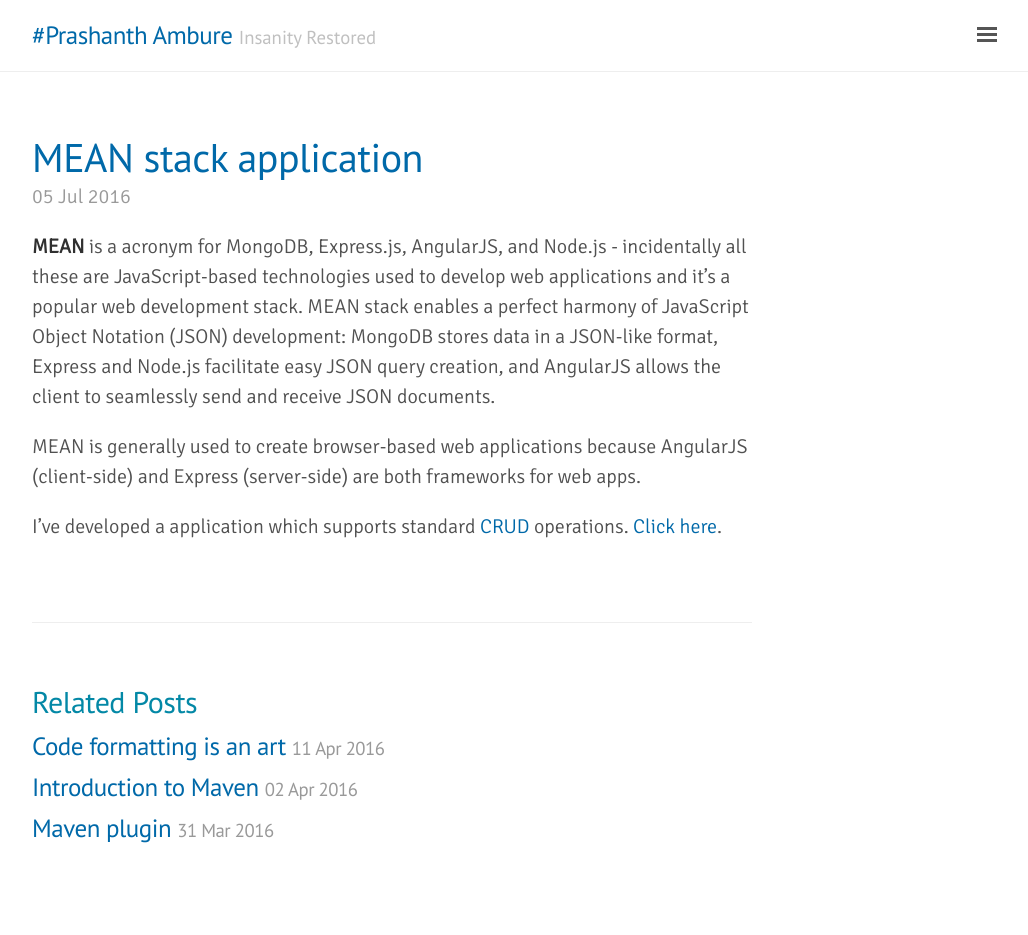
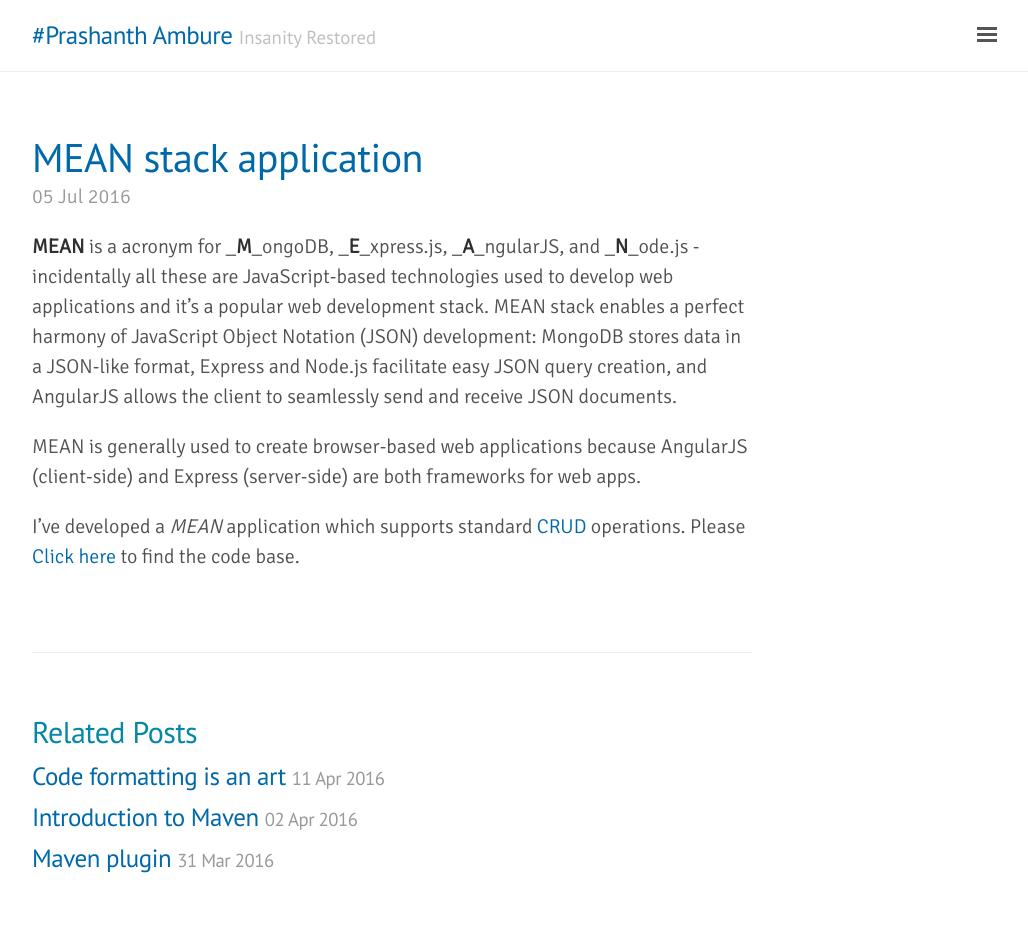
Before and after one commit to PrashanthAmbure/PrashanthAmbure.github.io, a Jekyll site: the page built from _posts/2016-07-05-mean-stack-application.md, in a window 1280 px wide. Shown: the whole page, without its empty margins (248-1276 px from the left). Built offline with Jekyll 4.4.1, drawn with Linux system fonts in a browser that asks for light colours; before the commit the page ends 905 px from its top, so only the background shows below that.

Commit message:
Cosmetic changes applied.

```diff
--- a/_posts/2016-07-05-mean-stack-application.md
+++ b/_posts/2016-07-05-mean-stack-application.md
@@ -3,8 +3,8 @@ layout: post
 title: MEAN stack application
 ---
 
-**MEAN** is a acronym for MongoDB, Express.js, AngularJS, and Node.js - incidentally all these are JavaScript-based technologies used to develop web applications and it's a popular web development stack. MEAN stack enables a perfect harmony of JavaScript Object Notation (JSON) development: MongoDB stores data in a JSON-like format, Express and Node.js facilitate easy JSON query creation, and AngularJS allows the client to seamlessly send and receive JSON documents.
+**MEAN** is a acronym for _**M**_ongoDB, _**E**_xpress.js, _**A**_ngularJS, and _**N**_ode.js - incidentally all these are JavaScript-based technologies used to develop web applications and it's a popular web development stack. MEAN stack enables a perfect harmony of JavaScript Object Notation (JSON) development: MongoDB stores data in a JSON-like format, Express and Node.js facilitate easy JSON query creation, and AngularJS allows the client to seamlessly send and receive JSON documents.
 
 MEAN is generally used to create browser-based web applications because AngularJS (client-side) and Express (server-side) are both frameworks for web apps.
 
-I've developed a application which supports standard [CRUD](https://en.wikipedia.org/wiki/Create,_read,_update_and_delete) operations. [Click here](https://github.com/PrashanthAmbure/mean-app).
+I've developed a _MEAN_ application which supports standard [CRUD](https://en.wikipedia.org/wiki/Create,_read,_update_and_delete) operations. Please [Click here](https://github.com/PrashanthAmbure/mean-app) to find the code base.
```
